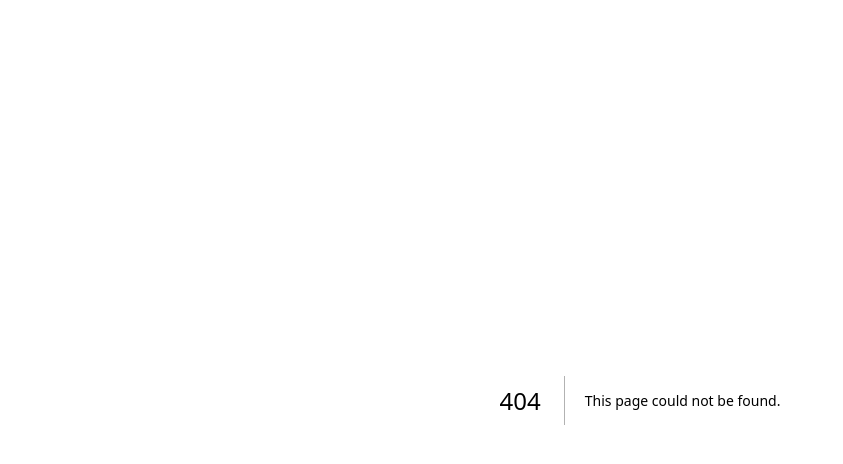
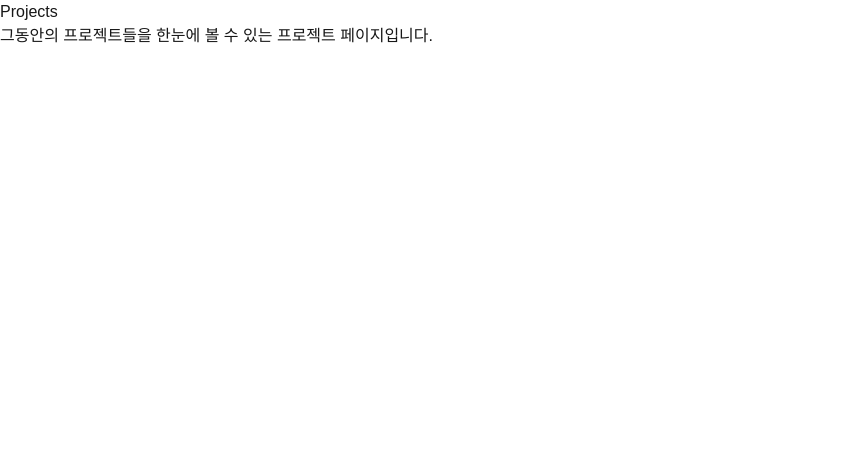
Before and after one commit to maieexx/KCU_Madison, a Next.js app in the folder kcu_madison_web/: page /projects in a window 1280 px wide. Before the commit this address had no page. Shown: the top 464 px of the page, without its empty margins (0-843 px from the left). Built offline with nearby package versions, Linux system fonts and the light colour scheme.

Commit message:
implement community, projects, signup pages

```diff
--- /dev/null
+++ b/kcu_madison_web/app/projects/page.tsx
@@ -0,0 +1,8 @@
+export default function AboutKCU() {
+  return (
+    <div>
+      <h1>Projects</h1>
+      <p>그동안의 프로젝트들을 한눈에 볼 수 있는 프로젝트 페이지입니다.</p>
+    </div>
+  );
+}
```
Also changed, not shown: kcu_madison_web/app/community/page.tsx (added, +8 -0 lines), kcu_madison_web/app/signup/page.tsx (added, +8 -0 lines).
